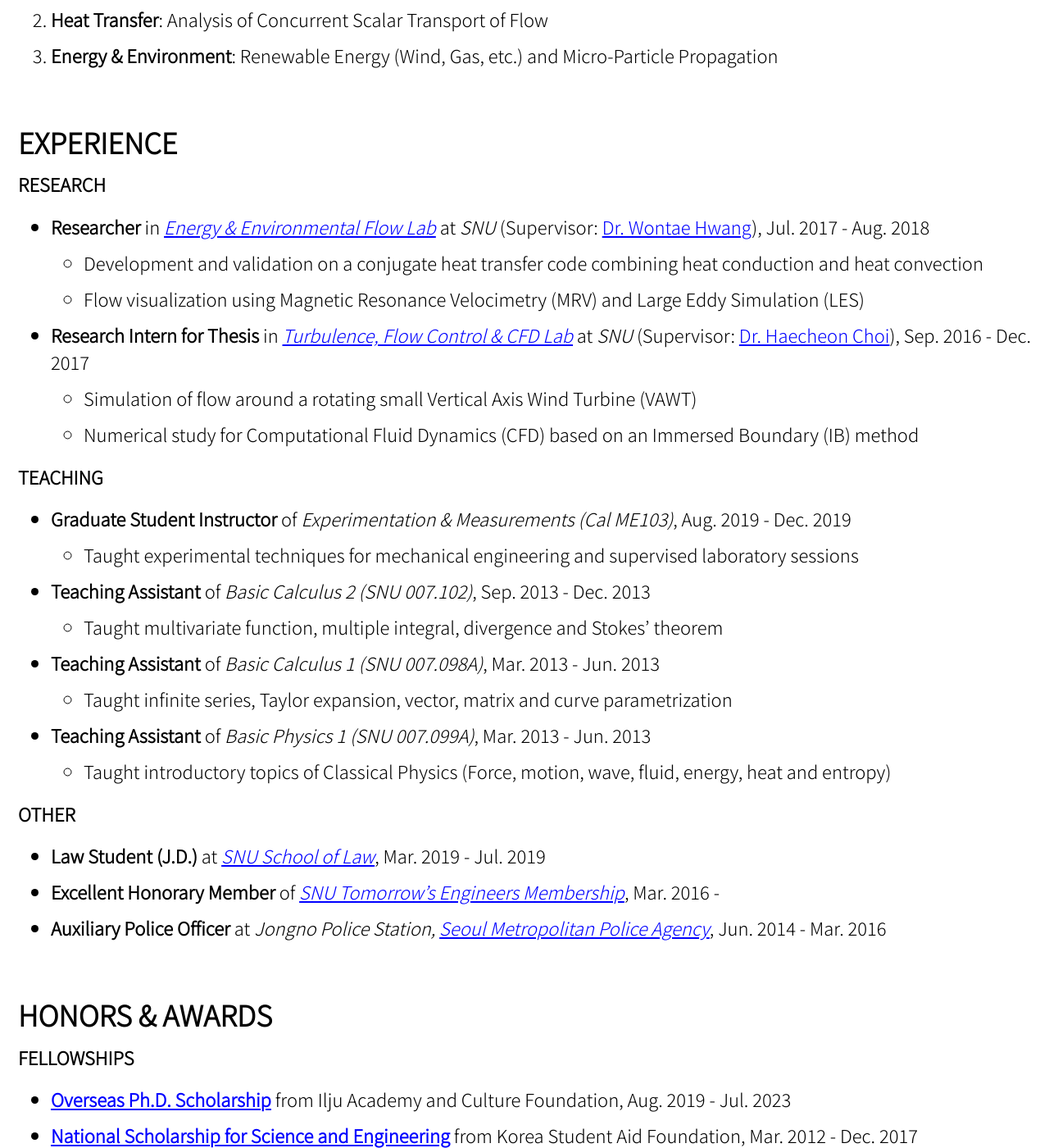
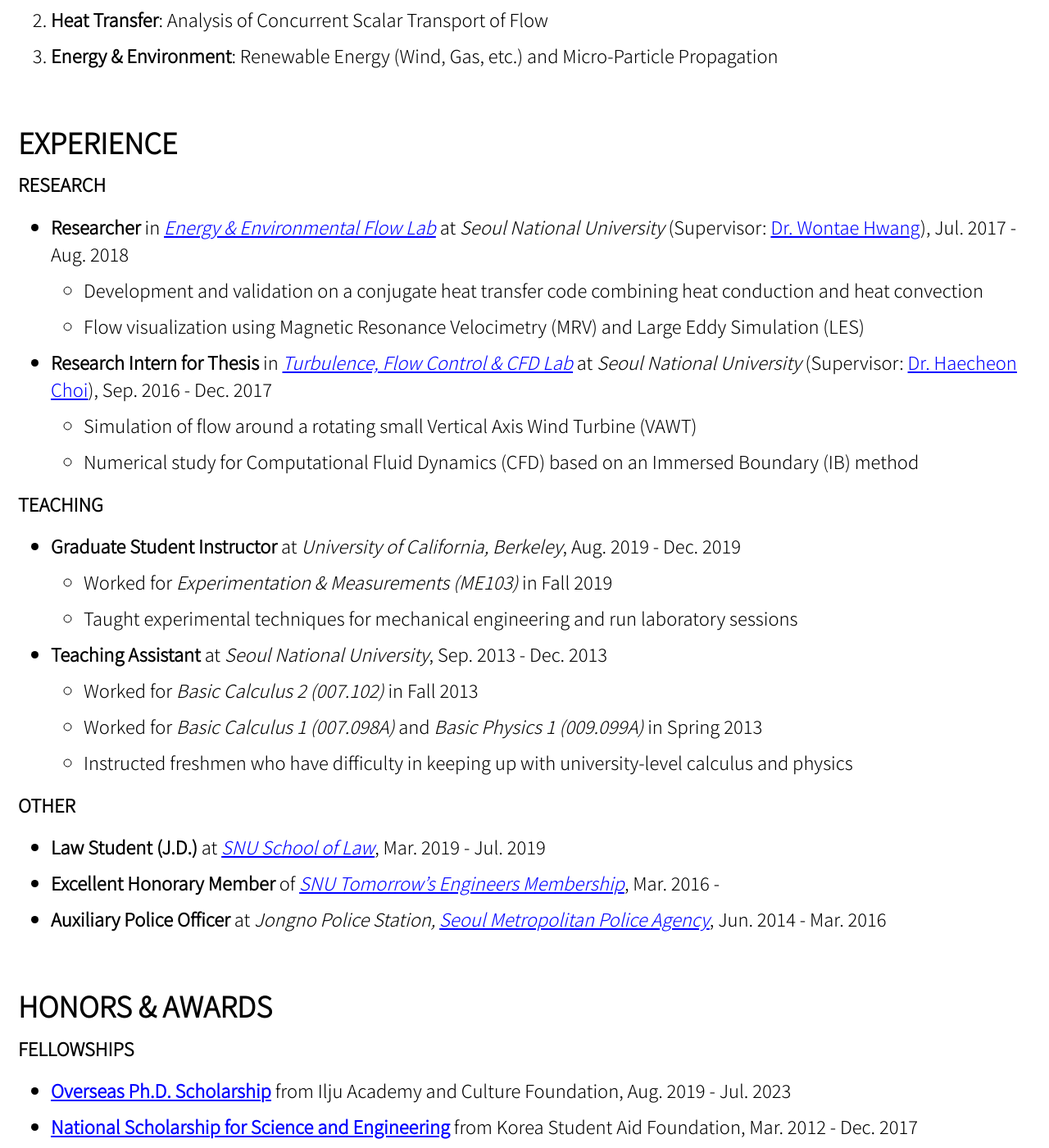
Before and after one commit to jun9303/jun9303.github.io, a Jekyll site: the page built from _pages/about.md, in a window 1280 px wide and 1400 px high, scrolled down 1337 px. Shown: the whole window at 82% size. Built offline with Jekyll 4.4.1, drawn with Linux system fonts in a browser that asks for light colours; cached includes are drawn as plain includes; nearby versions of some CDN libraries; some of the changed text lies outside the part shown.

Commit message:
Signed-off-by: jun9303 <jun9303@gmail.com>

```diff
--- a/_pages/about.md
+++ b/_pages/about.md
@@ -19,15 +19,16 @@ feature_row:
 
 - **Ph.D. Student**, [Mechanical Engineering](http://me.berkeley.edu/), *University of California, Berkeley*, Aug. 2019 -
 - **B.Sc.**, [Mechanical & Aerospace Engineering](http://me.snu.ac.kr/eng), *Seoul National University*, Aug. 2018
-    <details>
+    <details markdown="1">
       <summary>[Engineering courses taken]</summary>
 
       <small>Applied Fluid Mechanics, Creative Engineering Design, Digital Computer Concept and Practice, Digital Fabrication and Manufacturing, Dynamics, Engineering Mathematics (1 & 2), Fluid Mechanics, Heat Transfer, Introduction to Electrical and Computer Engineering, Management in Mechanical Engineering (1 & 2), Manufacturing Processes, Mechanical Drawing, Mechanical Engineering Lab. (1 & 2), Mechanical System Design Project (1 & 2), Mechanics and Design, Solid Mechanics, Thermodynamics, Writing in Science & Technology (GPA of 4.22/4.3)</small>
     </details>
   + Thesis: "Large Eddy Simulation of Flow Around a Rotating Small Vertical Axis Wind Turbine Using an Immersed Boundary Method"
   + *Summa Cum Laude*
+
 - **B.B.A.**, [Business Administration](http://cba.snu.ac.kr/en), *Seoul National University*, Aug. 2018
-    <details>
+    <details markdown="1">
       <summary>[Business courses taken]</summary>
 
       <small>Capital Markets and Accounting, Corporate Strategy, Fundamentals of Economics, Human Resource Management, International Business Management, Management Information System, Management Science, Managerial Accounting, Marketing Management, Mathematics for Economics, Operations Management, Principles of Accounting, Principles of Management (GPA of 4.18/4.3)</small>
@@ -45,27 +46,24 @@ feature_row:
 
 ### RESEARCH
 
-- **Researcher** in *[Energy & Environmental Flow Lab](http://eeflow.snu.ac.kr)* at *SNU* (Supervisor: [Dr. Wontae Hwang](http://me.snu.ac.kr/eng/01_intro/faculty_view.asp?pid=137)), Jul. 2017 - Aug. 2018
+- **Researcher** in *[Energy & Environmental Flow Lab](http://eeflow.snu.ac.kr)* at *Seoul National University* (Supervisor: [Dr. Wontae Hwang](http://me.snu.ac.kr/eng/01_intro/faculty_view.asp?pid=137)), Jul. 2017 - Aug. 2018
   + Development and validation on a conjugate heat transfer code combining heat conduction and heat convection
   + Flow visualization using Magnetic Resonance Velocimetry (MRV) and Large Eddy Simulation (LES)
 
-- **Research Intern for Thesis** in *[Turbulence, Flow Control & CFD Lab](http://tfc.snu.ac.kr)* at *SNU* (Supervisor: [Dr. Haecheon Choi](http://me.snu.ac.kr/eng/01_intro/faculty_view.asp?pid=39)), Sep. 2016 - Dec. 2017
+- **Research Intern for Thesis** in *[Turbulence, Flow Control & CFD Lab](http://tfc.snu.ac.kr)* at *Seoul National University* (Supervisor: [Dr. Haecheon Choi](http://me.snu.ac.kr/eng/01_intro/faculty_view.asp?pid=39)), Sep. 2016 - Dec. 2017
   + Simulation of flow around a rotating small Vertical Axis Wind Turbine (VAWT)
   + Numerical study for Computational Fluid Dynamics (CFD) based on an Immersed Boundary (IB) method
 
 ### TEACHING
 
-- **Graduate Student Instructor** of *Experimentation & Measurements (Cal ME103)*, Aug. 2019 - Dec. 2019
-  + Taught experimental techniques for mechanical engineering and supervised laboratory sessions
+- **Graduate Student Instructor** at *University of California, Berkeley*, Aug. 2019 - Dec. 2019
+  + Worked for *Experimentation & Measurements (ME103)* in Fall 2019
+  + Taught experimental techniques for mechanical engineering and run laboratory sessions
 
-- **Teaching Assistant** of *Basic Calculus 2 (SNU 007.102)*, Sep. 2013 - Dec. 2013
-  + Taught multivariate function, multiple integral, divergence and Stokes' theorem
-
-- **Teaching Assistant** of *Basic Calculus 1 (SNU 007.098A)*, Mar. 2013 - Jun. 2013
-  + Taught infinite series, Taylor expansion, vector, matrix and curve parametrization
-
-- **Teaching Assistant** of *Basic Physics 1 (SNU 007.099A)*, Mar. 2013 - Jun. 2013
-  + Taught introductory topics of Classical Physics (Force, motion, wave, fluid, energy, heat and entropy)
+- **Teaching Assistant** at *Seoul National University*, Sep. 2013 - Dec. 2013
+  + Worked for *Basic Calculus 2 (007.102)* in Fall 2013
+  + Worked for *Basic Calculus 1 (007.098A)* and *Basic Physics 1 (009.099A)* in Spring 2013
+  + Instructed freshmen who have difficulty in keeping up with university-level calculus and physics
 
 ### OTHER
 
```
